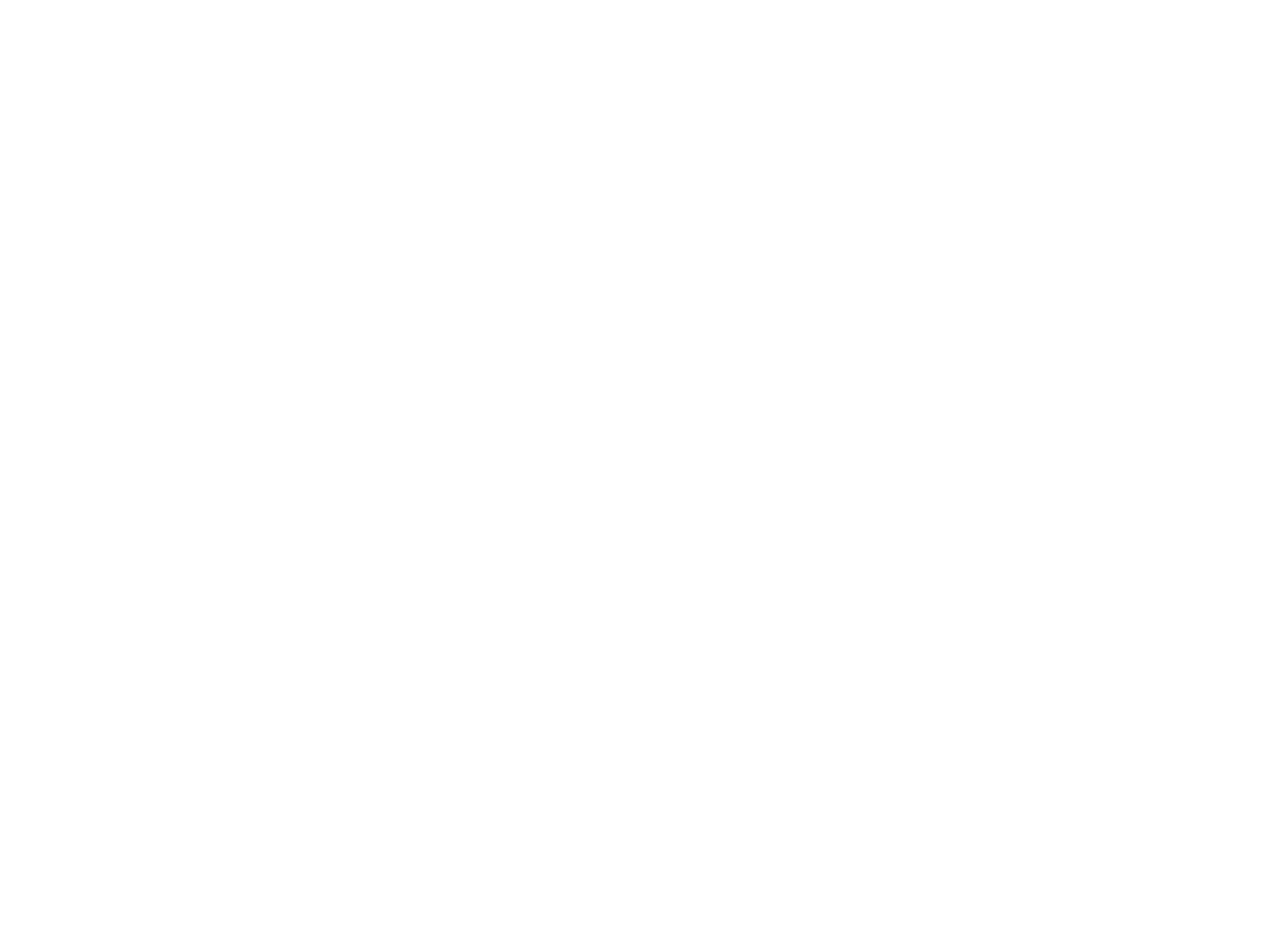
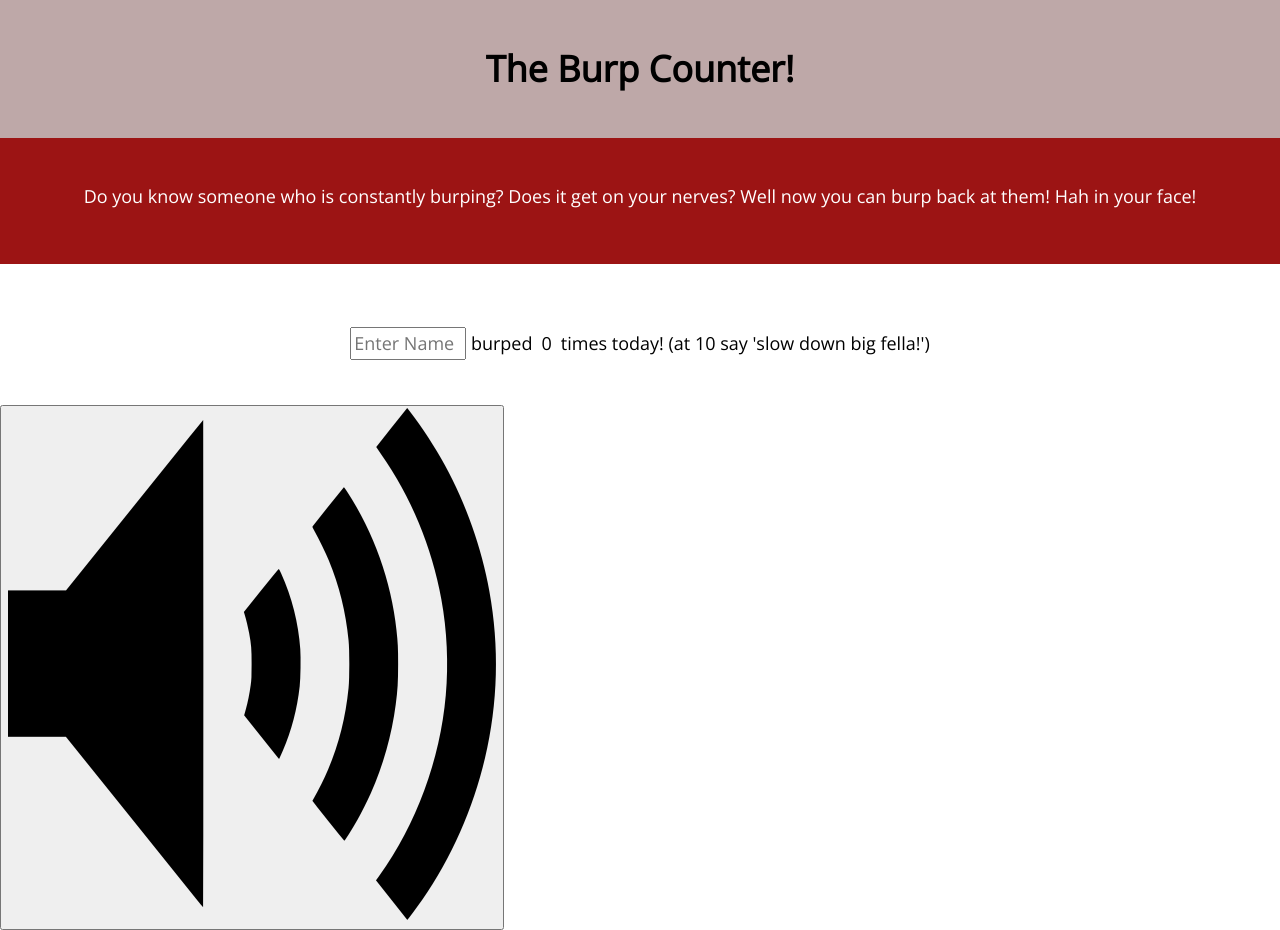
Before and after one commit to Footeo/burp_counter, a plain HTML site: page index.html in a window 1280 px wide. Before the commit the page ends 800 px from the top, so only its background shows below. Drawn offline with nearby package versions, Linux system fonts and the light colour scheme.

Commit message:
Barebones, but its a start

```diff
--- a/index.html
+++ b/index.html
@@ -12,7 +12,23 @@
 </head>
 
 <body>
-
+    <header class="masthead">
+      <h1>The Burp Counter!</h1>
+    </header>
+    <main>
+      <div id="intro-text">
+        <p>Do you know someone who is constantly burping? Does it get on your nerves? Well now you can burp back at them! Hah in your face!</p>
+      </div>
+      <div class="input-area">
+        <p id="input-area-text"><br><input name="input-name" maxlength="20" placeholder="Enter Name" style="max-width: 108px;"></input>
+          burped<a id="counter">0</a>times today! <a id="add-text"></a> (at 10 say 'slow down big fella!')</p> <!-- Add counter in JS and a cycle of sentences when a certain number of clicks is reached.-->
+      </div><!-- when the counter reaches like 10 or something make it flash red or something -->
+      <div id="burp-counter">
+        <button id="burp-button">
+          <img src="1294298.png">
+        </button>
+      </div>
+    </main>
 
 </body>
 
--- a/style.css
+++ b/style.css
@@ -108,3 +108,29 @@ body {
     margin: 0;
     padding: 0;
 }
+
+.masthead {
+	text-align: center;
+	padding: 1em;
+	background-color: #BEA8A8;
+	font-weight: bold;
+}
+#intro-text {
+	text-align: center;
+	color: white;
+	background-color: #9C1414;
+	padding: 1.5em;
+
+}
+#counter {
+	text-align: center;
+	padding: 0.5em;
+}
+.input-area {
+	text-align: center;
+	padding: 1em;
+}
+#burp-counter {
+
+	align-items: center;
+}
```
